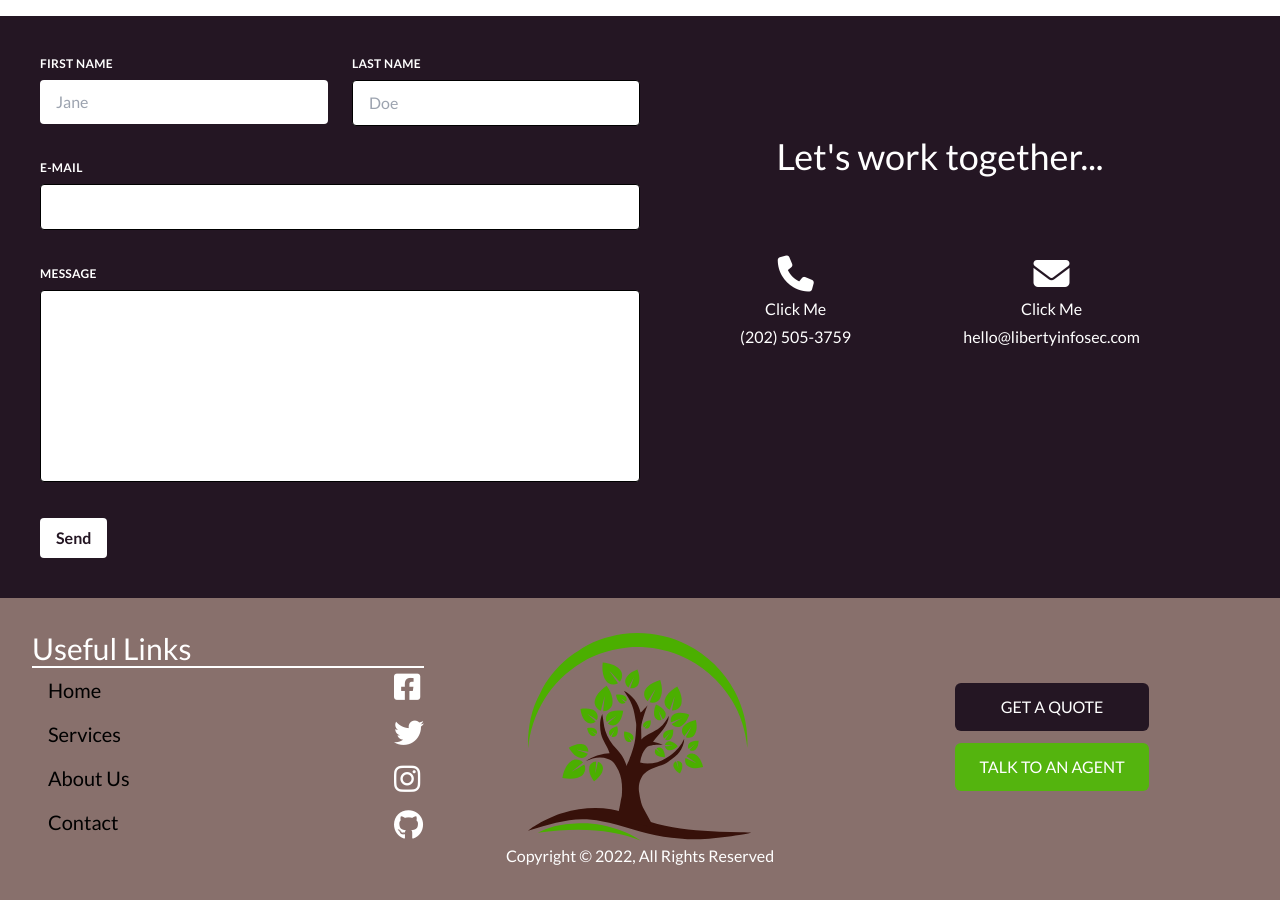
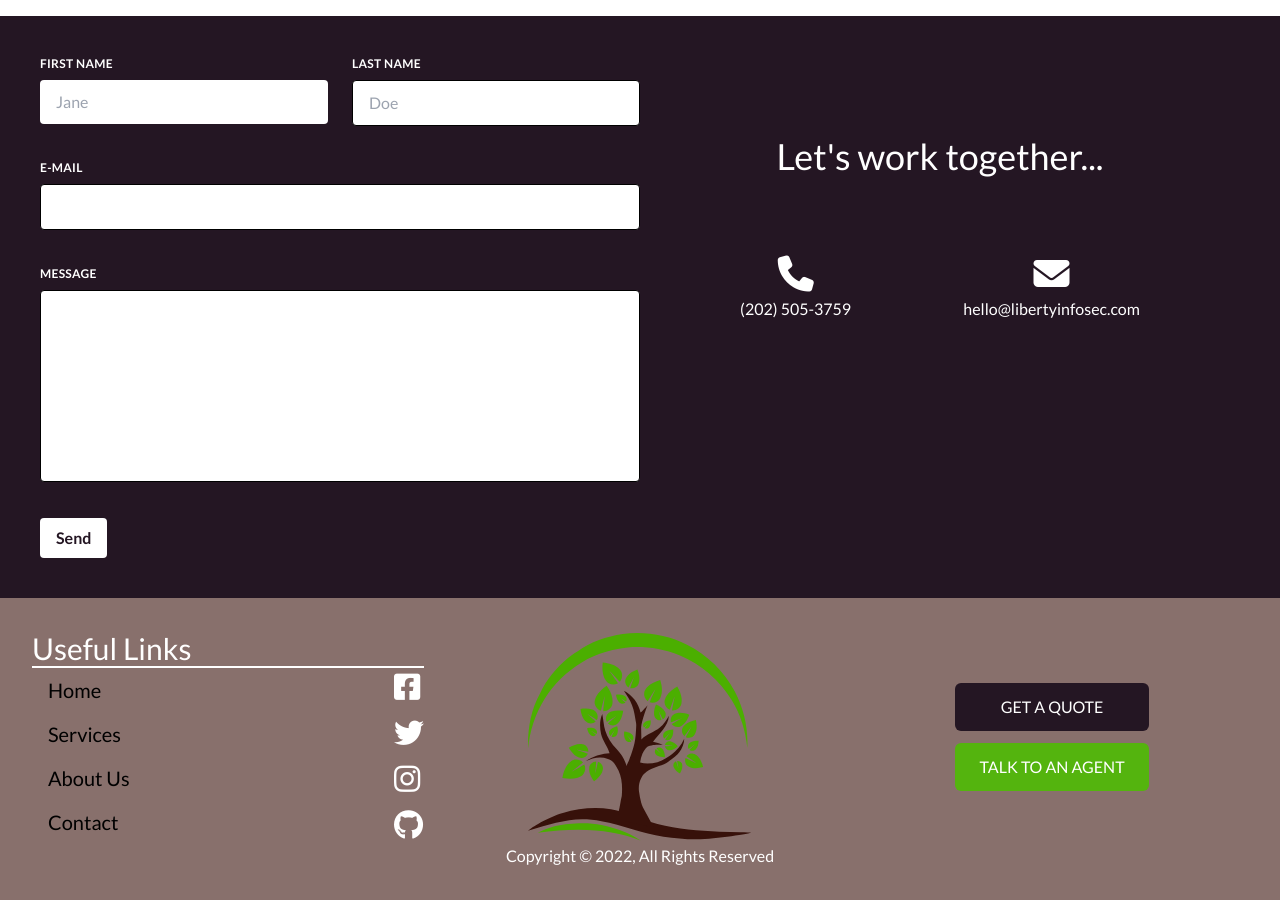
Before and after one commit to Mudassir-Nawaz/lib-sec-foundation, a Jekyll site: the page built from index.md, in a window 1280 px wide and 900 px high, scrolled down 3057 px. Built offline with Jekyll 4.4.1, drawn with Linux system fonts in a browser that asks for light colours; nearby versions of some CDN libraries.

Commit message:
removed click me

```diff
--- a/_layouts/home.html
+++ b/_layouts/home.html
@@ -183,12 +183,10 @@ layout: default
                 <div class="space-y-1">
 
                     <a href="tel:{{site.phone}}" class="fa-solid fa-phone text-4xl hover:text-themeGreen"></a>
-                    <div>Click Me</div>
                     <div>{{ site.phone }}</div>
                 </div>
                 <div class="space-y-1">
                     <a href="mailto:{{site.email}}" class="fa-solid fa-envelope text-4xl hover:text-themeGreen"></a>
-                    <div>Click Me</div>
                     <div class="">{{ site.email }}</div>
                 </div>
             </div>
```
